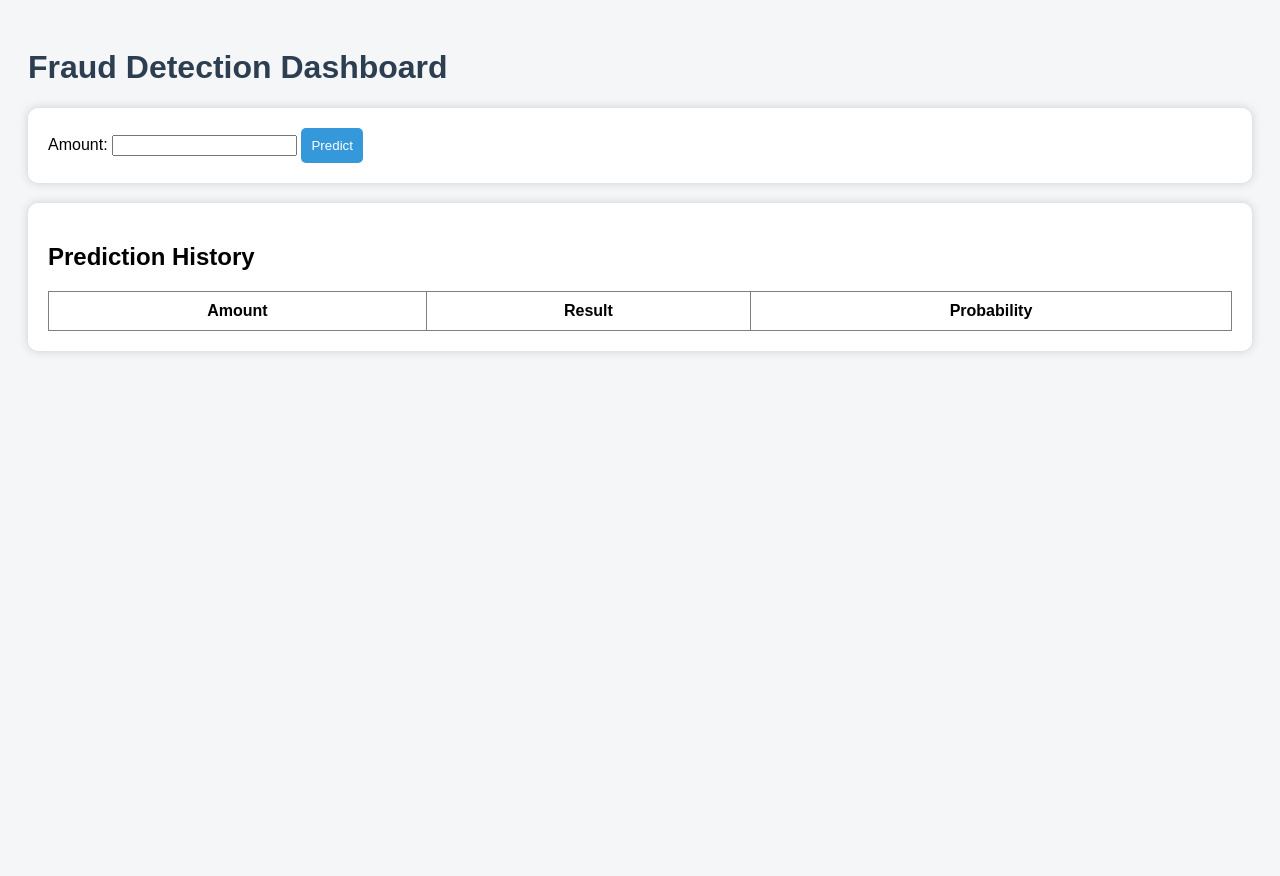
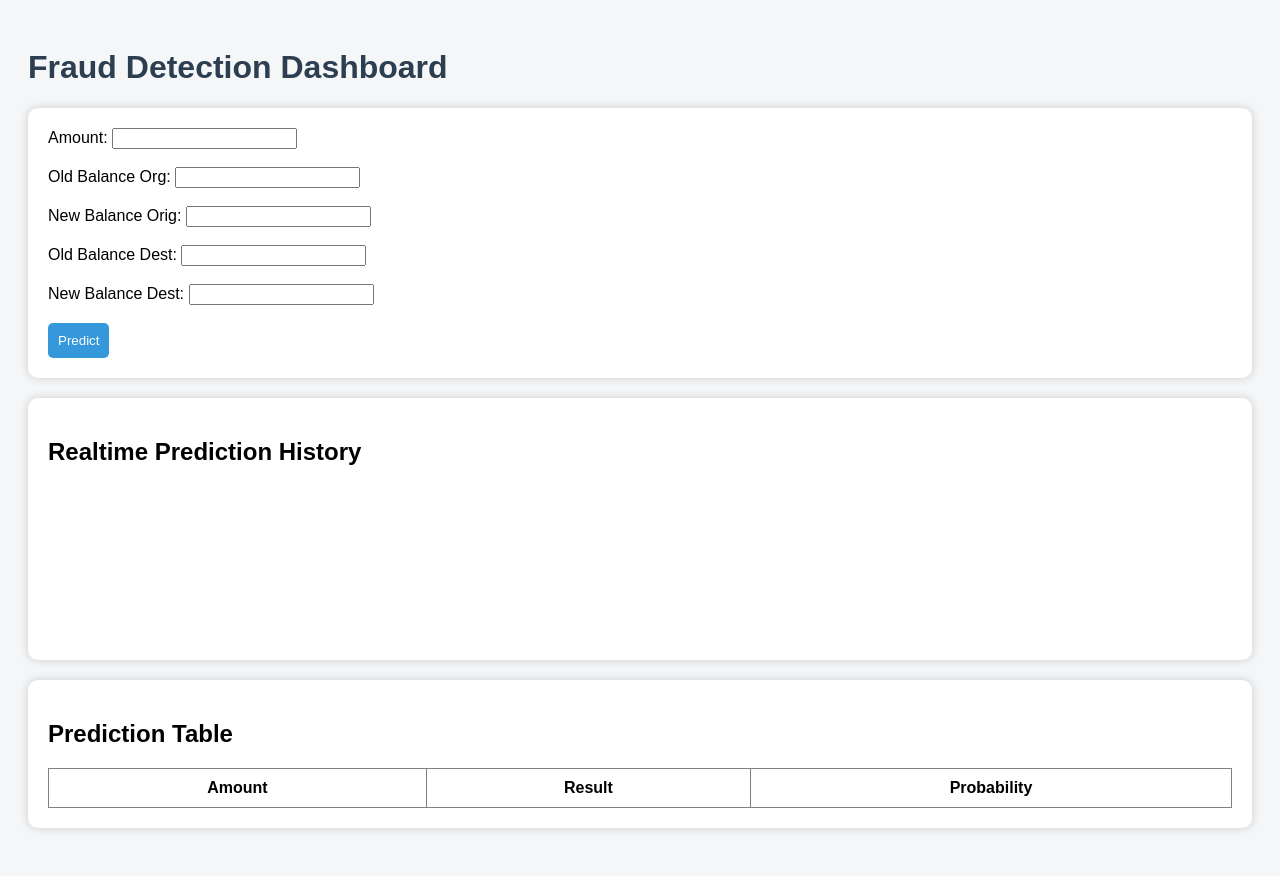
Before and after one commit to Pratiks-96/mlops-fraud-detection, a FastAPI app: page / in a window 1280 px wide. Before the commit the page ends 354 px from the top, so only its background shows below. Run offline with FastAPI, Linux system fonts and the light colour scheme; lists and menus that the app fills with data are empty; a map, chart or similar area stays blank.

Commit message:
Update index.html

```diff
--- a/app/templates/index.html
+++ b/app/templates/index.html
@@ -2,12 +2,12 @@
 <html>
 <head>
 
-<title>Fraud Detection Dashboard</title>
+<title>Fraud Detection Production Dashboard</title>
 
 <link rel="stylesheet" href="/static/style.css">
 
 <script src="https://cdn.jsdelivr.net/npm/chart.js"></script>
-
+<script src="/static/dashboard.js"></script>
 
 </head>
 
@@ -15,53 +15,51 @@
 
 <h1>Fraud Detection Dashboard</h1>
 
+
 <div class="card">
 
 <form method="post" action="/predict">
 
-    Amount:
-    <input type="number" name="amount" required>
+Amount:
+<input type="number" name="amount" required><br><br>
 
-    <button type="submit">Predict</button>
+Old Balance Org:
+<input type="number" name="oldbalanceOrg" required><br><br>
+
+New Balance Orig:
+<input type="number" name="newbalanceOrig" required><br><br>
+
+Old Balance Dest:
+<input type="number" name="oldbalanceDest" required><br><br>
+
+New Balance Dest:
+<input type="number" name="newbalanceDest" required><br><br>
+
+<button type="submit">Predict</button>
 
 </form>
 
 </div>
 
 
-{% if result %}
+{% if prediction %}
 
 <div class="card">
 
-<h2>Prediction Result:</h2>
+<h2>Prediction Result</h2>
 
-<p class="{{ 'fraud' if result=='Fraud' else 'normal' }}">
-    {{ result }}
+<p class="{{ 'fraud' if prediction.result=='Fraud' else 'normal' }}">
+Fraud: {{ prediction.result }} |
+Probability: {{ prediction.probability }}%
 </p>
 
-<p>Fraud Probability: {{ probability }}%</p>
-
-<canvas id="chart" width="400" height="200"></canvas>
+<canvas id="probChart"></canvas>
 
 </div>
 
 <script>
 
-const probability = {{ probability }}
-
-new Chart(document.getElementById('chart'), {
-
-    type: 'bar',
-
-    data: {
-        labels: ['Fraud Probability'],
-        datasets: [{
-            label: 'Probability %',
-            data: [probability],
-        }]
-    },
-
-});
+createProbabilityChart({{ prediction.probability }})
 
 </script>
 
@@ -70,7 +68,16 @@ new Chart(document.getElementById('chart'), {
 
 <div class="card">
 
-<h2>Prediction History</h2>
+<h2>Realtime Prediction History</h2>
+
+<canvas id="historyChart"></canvas>
+
+</div>
+
+
+<div class="card">
+
+<h2>Prediction Table</h2>
 
 <table>
 
@@ -83,15 +90,9 @@ new Chart(document.getElementById('chart'), {
 {% for item in history %}
 
 <tr>
-
 <td>{{ item.amount }}</td>
-
-<td class="{{ 'fraud' if item.result=='Fraud' else 'normal' }}">
-{{ item.result }}
-</td>
-
+<td>{{ item.result }}</td>
 <td>{{ item.probability }}%</td>
-
 </tr>
 
 {% endfor %}
@@ -100,6 +101,5 @@ new Chart(document.getElementById('chart'), {
 
 </div>
 
-
 </body>
 </html>
```
